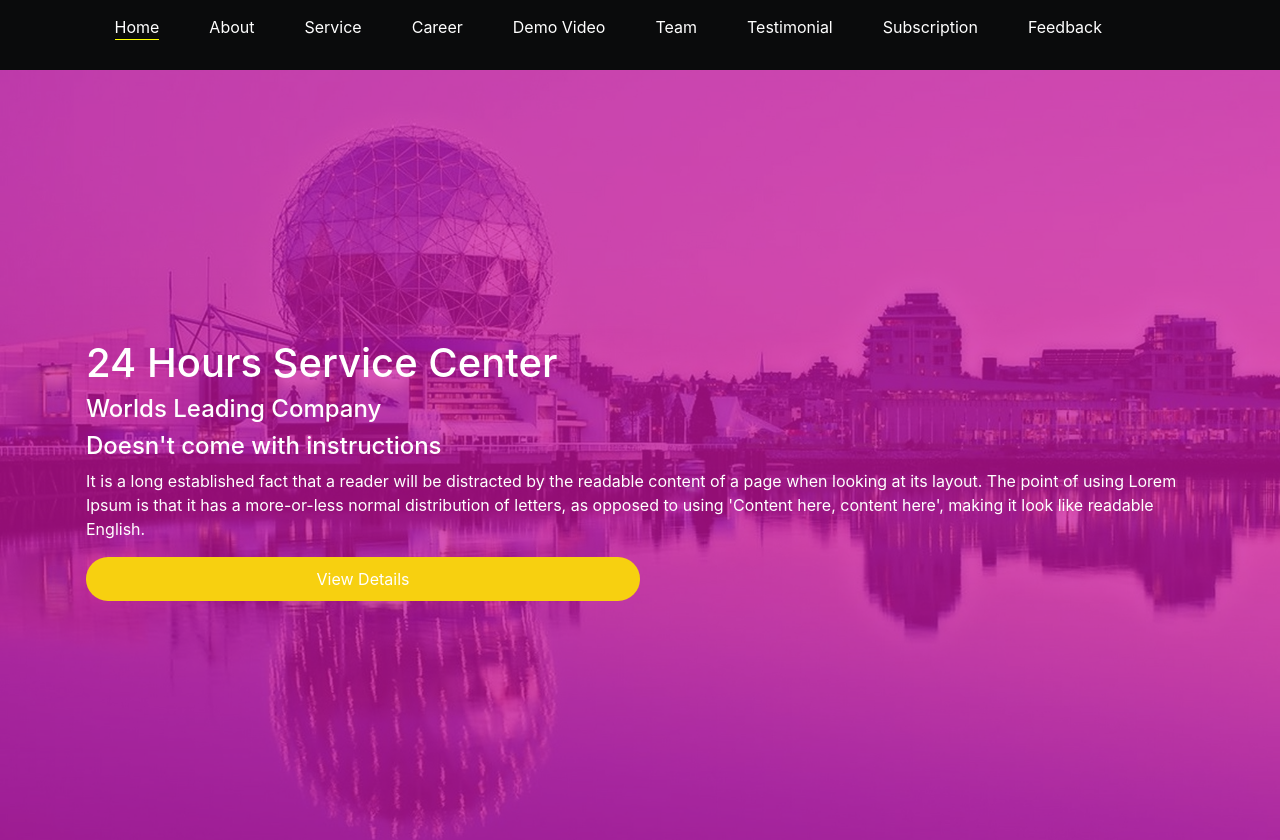
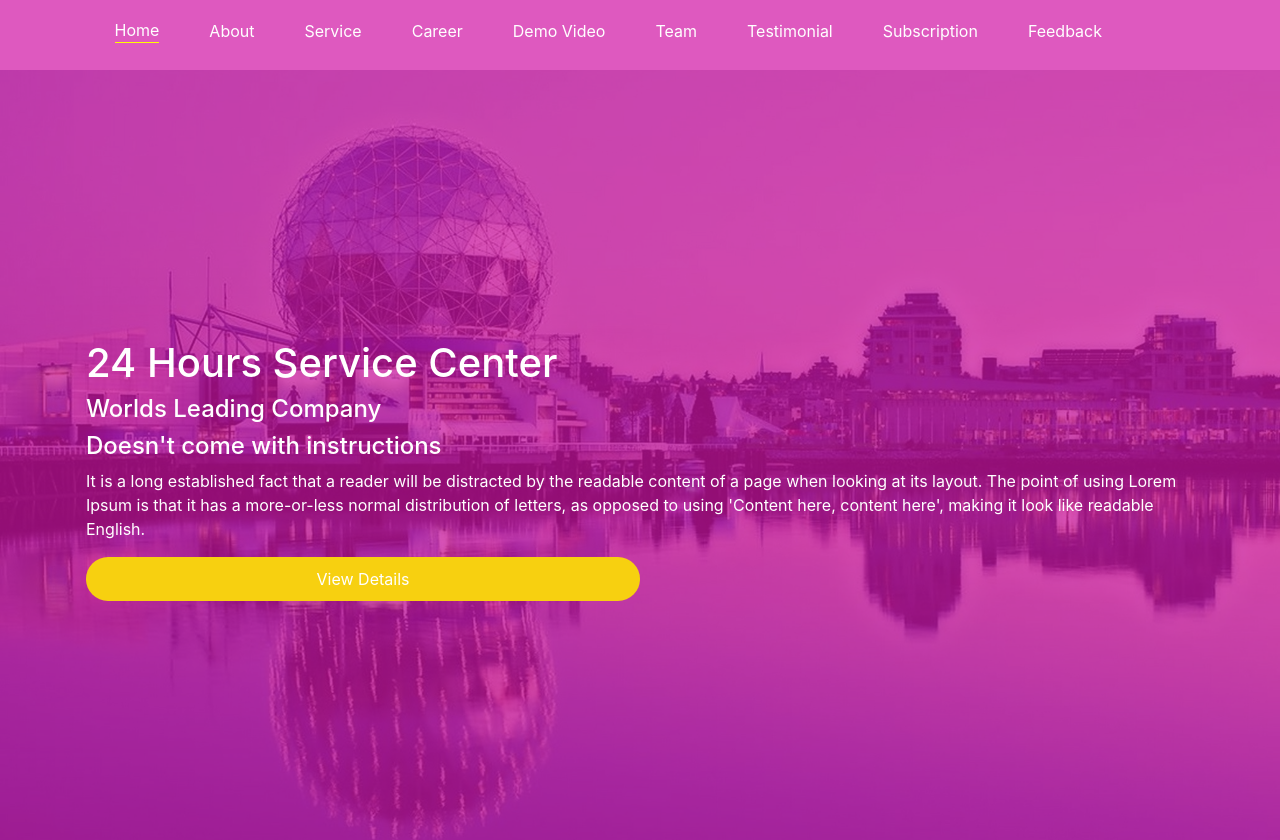
Before and after one commit to Yazdani1/React-Single-Page-Web-App-With-Smooth-Scrolling, a React (Create React App) app in the folder client/: page / in a window 1280 px wide. Shown: the top 840 px of the page. Built offline with nearby package versions, Linux system fonts and the light colour scheme; no server answers.

Commit message:
Navbar Color Change On Scroll

```diff
--- a/client/src/components/Home/Home.js
+++ b/client/src/components/Home/Home.js
@@ -6,8 +6,10 @@ import Flip from "react-reveal/Flip";
 const Home = () => {
   return (
     <div className="container-fluid home" id="home">
+
       <Fade left>
         <div className="container home-content">
+
           <h1>24 Hours Service Center</h1>
 
           <h4>Worlds Leading Company</h4>
--- a/client/src/components/Home/home.css
+++ b/client/src/components/Home/home.css
@@ -5,6 +5,7 @@
     background-color: rgba(208, 19, 164, 0.7);
     position: relative;
 }
+
 
 .home:before {
     content: '';
--- a/client/src/components/Navbar/Navbar.js
+++ b/client/src/components/Navbar/Navbar.js
@@ -1,10 +1,23 @@
-import React from "react";
+import React, { useState } from "react";
 import "./navbar.css";
 import { Link } from "react-scroll";
 
 const Navbar = () => {
+  //to change navcolro while scroll
+  const [navColor, setNavColor] = useState(false);
+
+  const changeNavcolor = () => {
+    if (window.scrollY >= 100) {
+      setNavColor(true);
+    } else {
+      setNavColor(false);
+    }
+  };
+
+  window.addEventListener("scroll", changeNavcolor);
+
   return (
-    <nav className="navbar-main">
+    <nav className={navColor ? "navbar-main navbar-main-bg" : "navbar-main"}>
       <ul>
         <li className="nav-item">
           <Link to="home" spy={true} smooth={true} offset={-100} duration={100}>
@@ -95,7 +108,6 @@ const Navbar = () => {
             <li className="nav-item"><a href="#feedback">Feedback</a></li>
             <li className="nav-item"><a href="#testimonial">Testimonial</a></li>
           </ul> */}
-
     </nav>
   );
 };
--- a/client/src/components/Navbar/navbar.css
+++ b/client/src/components/Navbar/navbar.css
@@ -6,20 +6,27 @@
 }
 
 .navbar-main {
-  background-color: rgb(10, 11, 12);
+  background-color: rgba(208, 19, 164, 0.7);
   width: 100%;
   height: 70px;
   justify-content: right;
+  text-align: center;
   display: flex;
   position: sticky;
   align-items: center;
   top: 0;
   z-index: 1;
+
+}
+
+.navbar-main-bg {
+  background-color: tomato;
 }
 
 .navbar-main ul {
   margin-right: 10%;
   display: flex;
+
 }
 
 .navbar-main ul li {
@@ -29,6 +36,7 @@
   display: flex;
   color: white;
   cursor: pointer;
+  padding-top: 7px;
 }
 
 /* .navbar-main ul li:hover{
@@ -38,7 +46,6 @@
 .nav-item .active {
   border-bottom: 1px solid yellow;
   color: yellow;
-
 }
 .navbar-main li:hover {
   color: yellow;
--- a/client/src/components/services/Services.js
+++ b/client/src/components/services/Services.js
@@ -71,7 +71,7 @@ const Services = () => {
         {serviceData.map((item, i) => (
           <>
             <Zoom>
-              <div className="col-xl-3 col-lg-3 col-md-4 col-sm-6">
+              <div className="col-xl-3 col-lg-4 col-md-6 col-sm-6">
                 <div className="card services">
                   <span
                     className="service-number"
```
